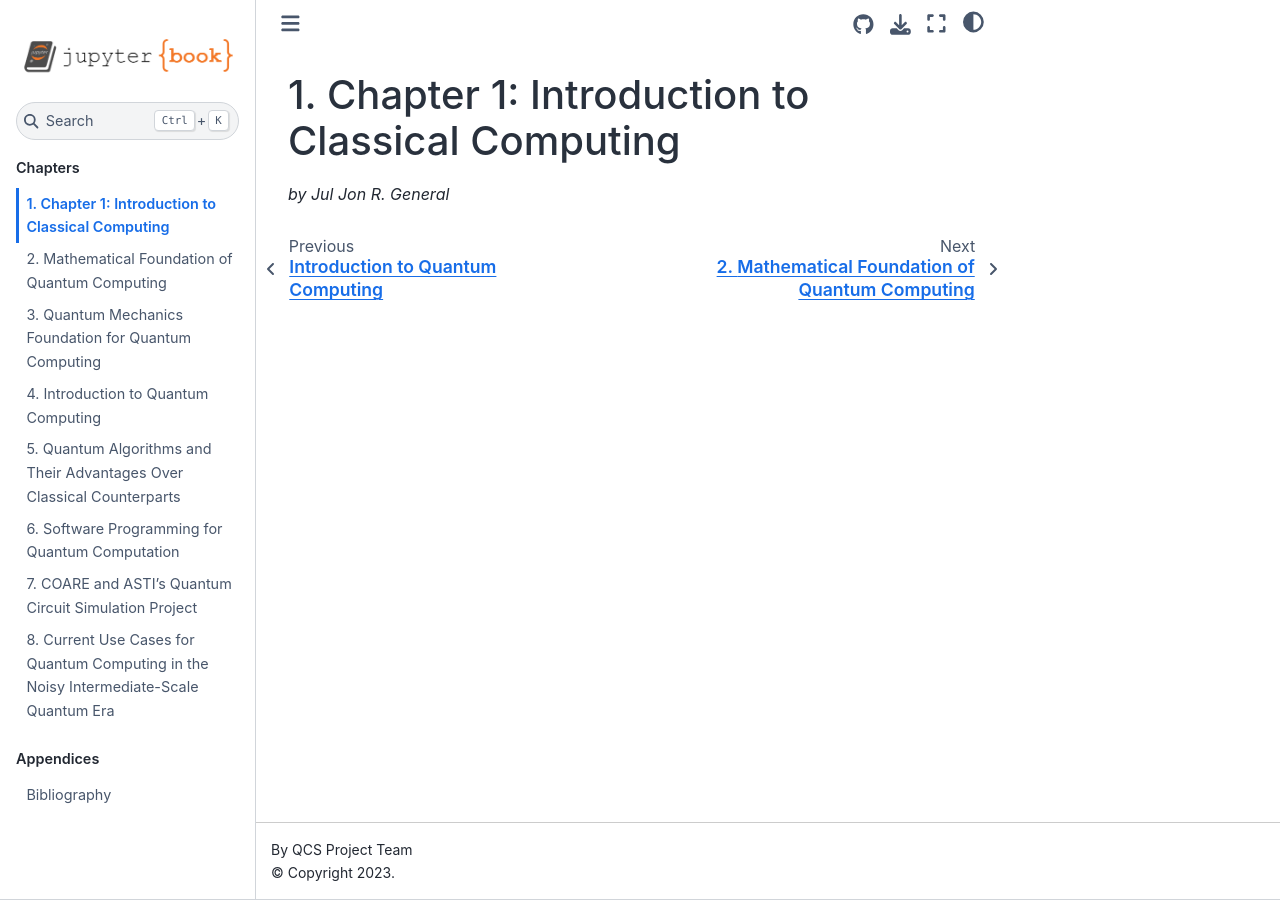
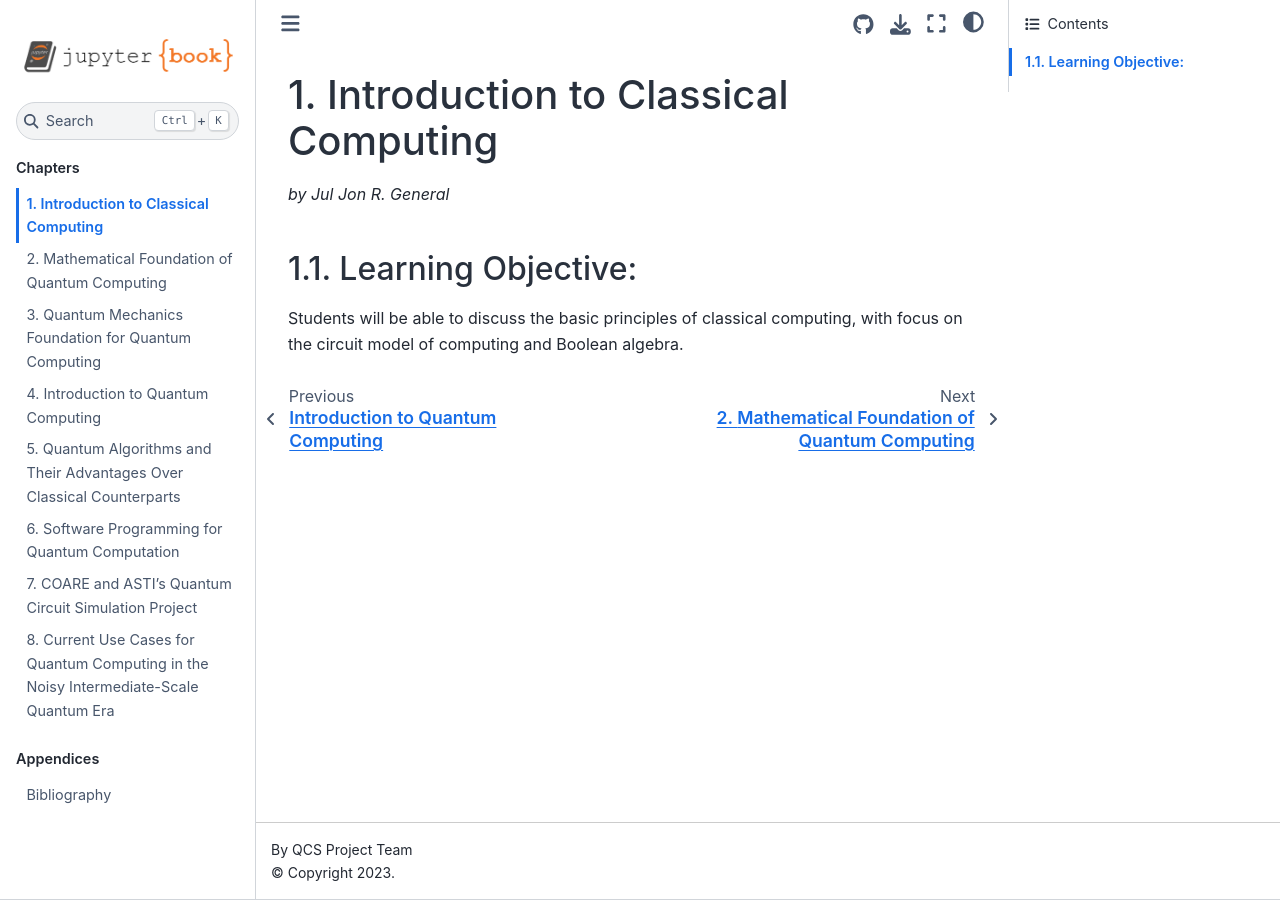
Before and after one commit to jaaborot/introduction-to-quantum-computing, a Jupyter Book: the page built from book/chapter_1.md, in a window 1280 px wide. Built offline with Jupyter Book 1.0.4 settings and Sphinx 7.4.7 and the Sphinx Book theme 1.1.4, drawn with Linux system fonts in a browser that asks for light colours; pages that are not in the unit, such as notebooks, are missing from menus.

Commit message:
Included learning objective in chapter 1

```diff
--- a/book/chapter_1.md
+++ b/book/chapter_1.md
@@ -1,2 +1,5 @@
-# Chapter 1: Introduction to Classical Computing
+# Introduction to Classical Computing
 *by Jul Jon R. General*
+
+## Learning Objective:
+Students will be able to discuss the basic principles of classical computing, with focus on the circuit model of computing and Boolean algebra.
```
